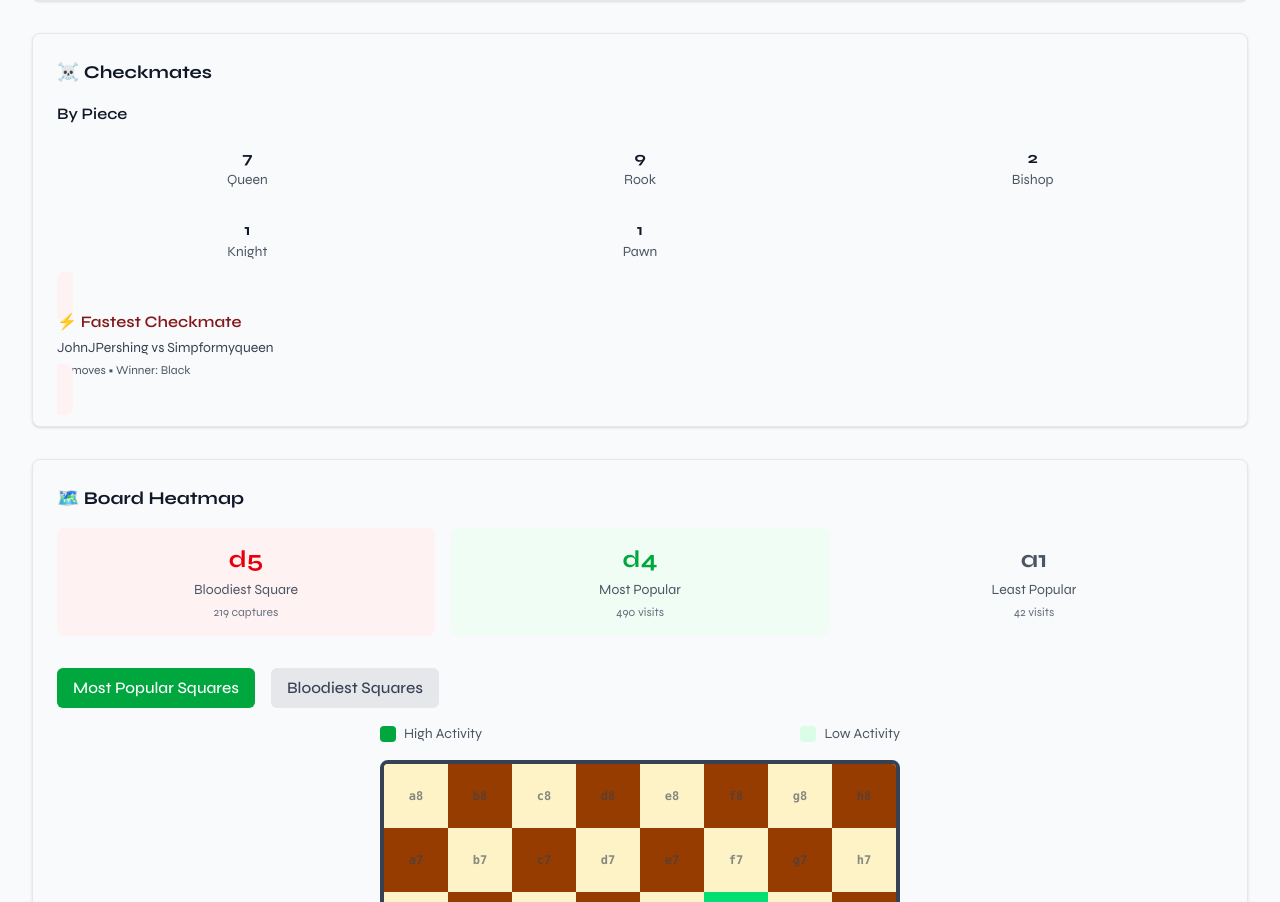
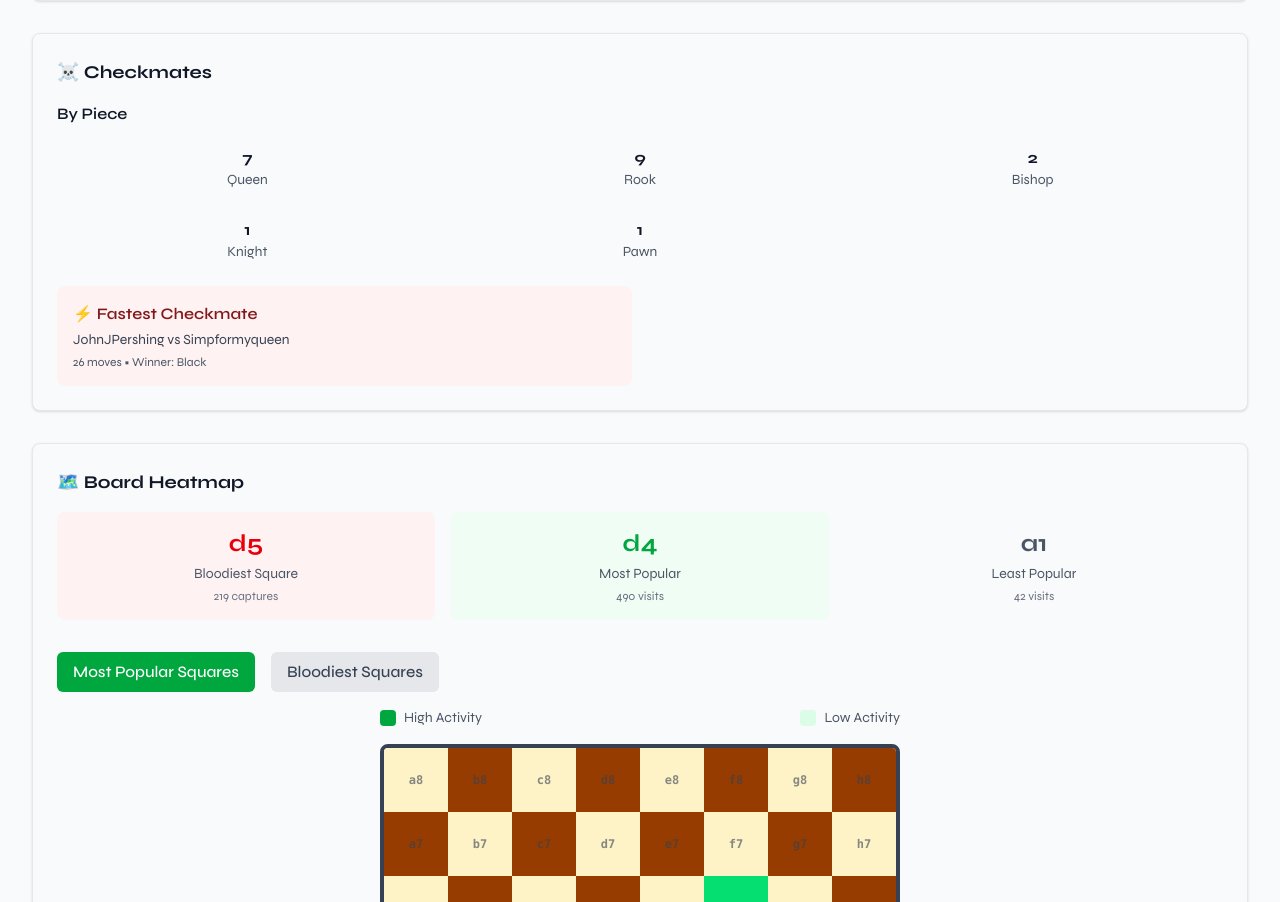
Before and after one commit to PomPomLtd/lichess4545-stats, a Next.js app: page /stats/46/round/1 in a window 1280 px wide. Shown: the part 5412-6314 px from the top of the page. Built offline with nearby package versions, Linux system fonts and the light colour scheme; a web font is replaced by a local one.

Commit message:
Fix Checkmates Fastest Checkmate card to use grid layout

```diff
--- a/components/stats/checkmates-section.tsx
+++ b/components/stats/checkmates-section.tsx
@@ -19,10 +19,9 @@ interface CheckmatesSectionProps {
 export function CheckmatesSection({ checkmates }: CheckmatesSectionProps) {
   return (
     <StatCard title="☠️ Checkmates">
-      <div className="space-y-4">
       <div>
         <h4 className="font-semibold text-gray-900 dark:text-white mb-3">By Piece</h4>
-          <div className="grid grid-cols-2 md:grid-cols-3 gap-3">
+        <div className="grid grid-cols-2 md:grid-cols-3 gap-3 mb-4">
           {Object.entries(checkmates.byPiece)
             .filter(([piece]) => piece !== 'king')
             .map(([piece, count]) => (
@@ -35,6 +34,7 @@ export function CheckmatesSection({ checkmates }: CheckmatesSectionProps) {
       </div>
 
       {checkmates.fastest && (
+        <div className="grid grid-cols-1 md:grid-cols-2 gap-4">
           <AwardCard gameId={checkmates.fastest.gameId} className="bg-red-50 dark:bg-red-900/20">
             <div className="font-semibold text-red-900 dark:text-red-300 mb-1">⚡ Fastest Checkmate</div>
             <div className="text-sm text-gray-700 dark:text-gray-300">
@@ -44,8 +44,8 @@ export function CheckmatesSection({ checkmates }: CheckmatesSectionProps) {
               {checkmates.fastest.moves} moves • Winner: {checkmates.fastest.winner}
             </div>
           </AwardCard>
+        </div>
       )}
-      </div>
     </StatCard>
   )
 }
```
Lines whose indentation alone changed are shown as unchanged.
